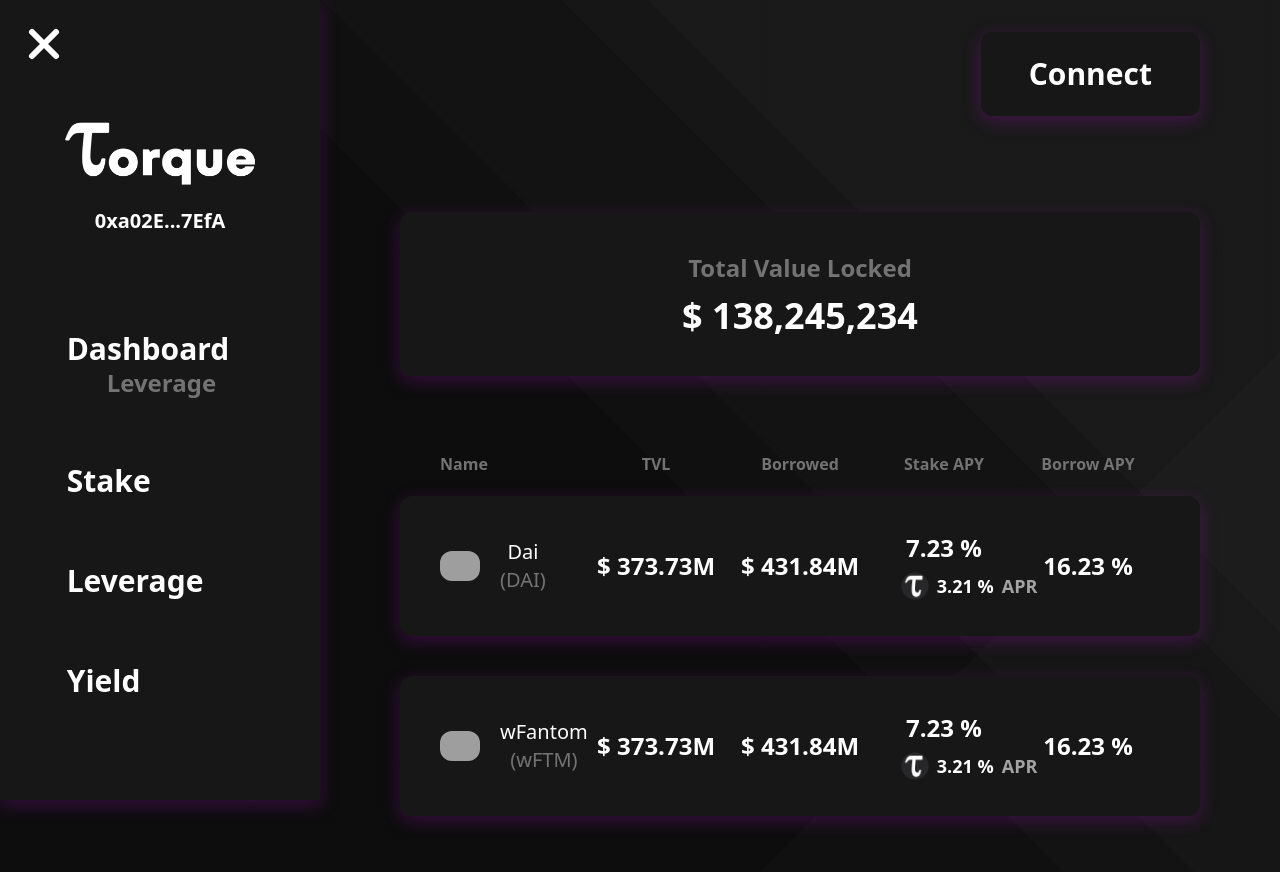
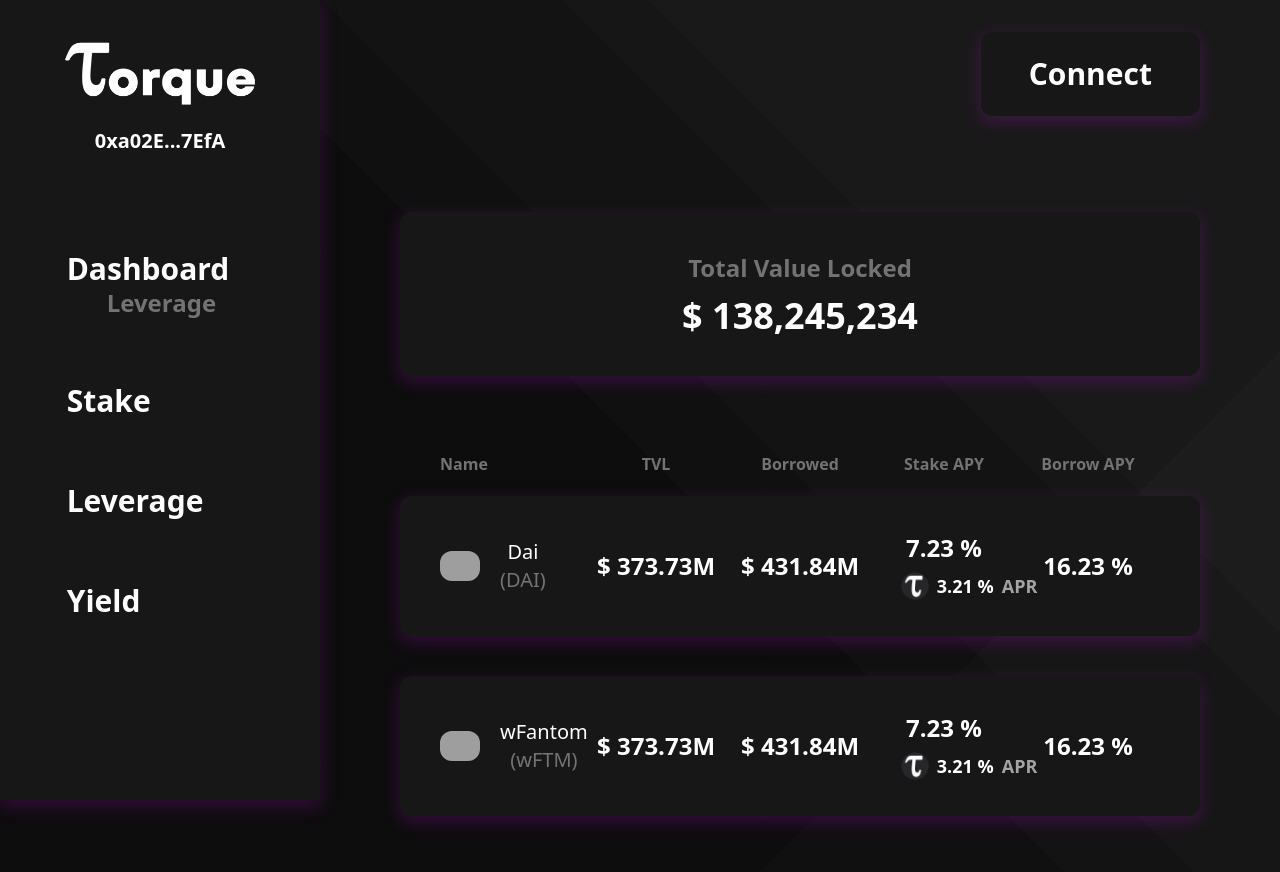
Before and after one commit to Terragonn/Wabbit-Frontend, a React (Create React App) app: page /#/dashboard/leverage in a window 1280 px wide. Shown: the top 872 px of the page. Built offline with nearby package versions, Linux system fonts and the light colour scheme; grey boxes are pictures that could not be loaded; what @web3-react/core would draw is missing.

Commit message:
🎉 Update

```diff
--- a/src/components/SideNav/index.tsx
+++ b/src/components/SideNav/index.tsx
@@ -5,7 +5,7 @@
         <nav className={`fixed top-0 h-screen w-80 bg-neutral-900 p-5 xl:glow xl:left-0 left-[-20rem] ${navState ? "!left-0 !glow" : ""}`}>
             <svg
                 xmlns="http://www.w3.org/2000/svg"
-                className="h-12 w-12 mb-8 cursor-pointer"
+                className="h-12 w-12 mb-8 cursor-pointer xl:hidden"
                 fill="none"
                 viewBox="0 0 24 24"
                 stroke="white"
```
